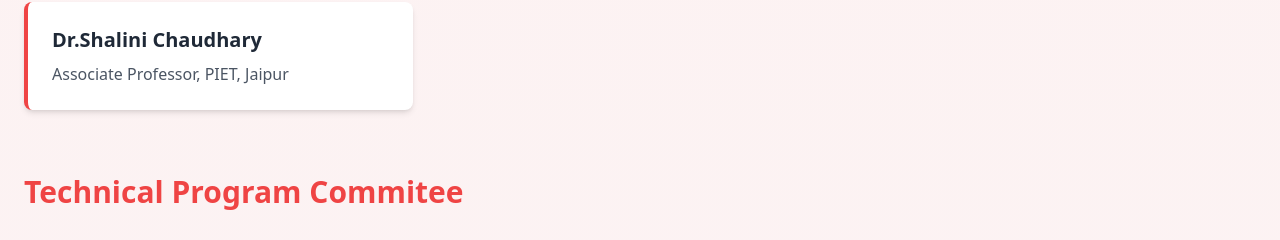
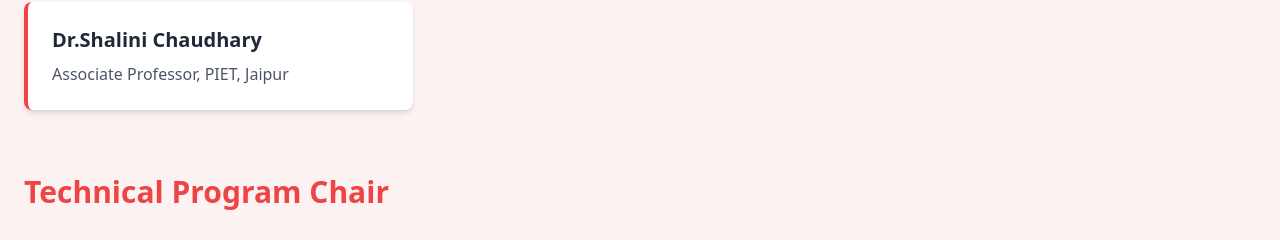
Before and after one commit to Diyamehta60/Department_conference, a React (Vite) app: page /committees in a window 1280 px wide. Shown: the part 1578-1818 px from the top of the page. Built offline with nearby package versions, Linux system fonts and the light colour scheme.

Commit message:
via anil sir

```diff
--- a/src/pages/Committees.jsx
+++ b/src/pages/Committees.jsx
@@ -86,7 +86,7 @@ const Committees = () => {
       ],
     },
     {
-      title: "Technical Program Commitee",
+      title: "Technical Program Chair",
       members: [
         { name: "Prof. (Dr.) Atul Gonsai", role: "Professor, CS, Saurashtra University, Rajkot" },
         { name: "Prof. (Dr.) Bankim Patel", role: "Director, CS, U. T. University, Baroda" },
```
